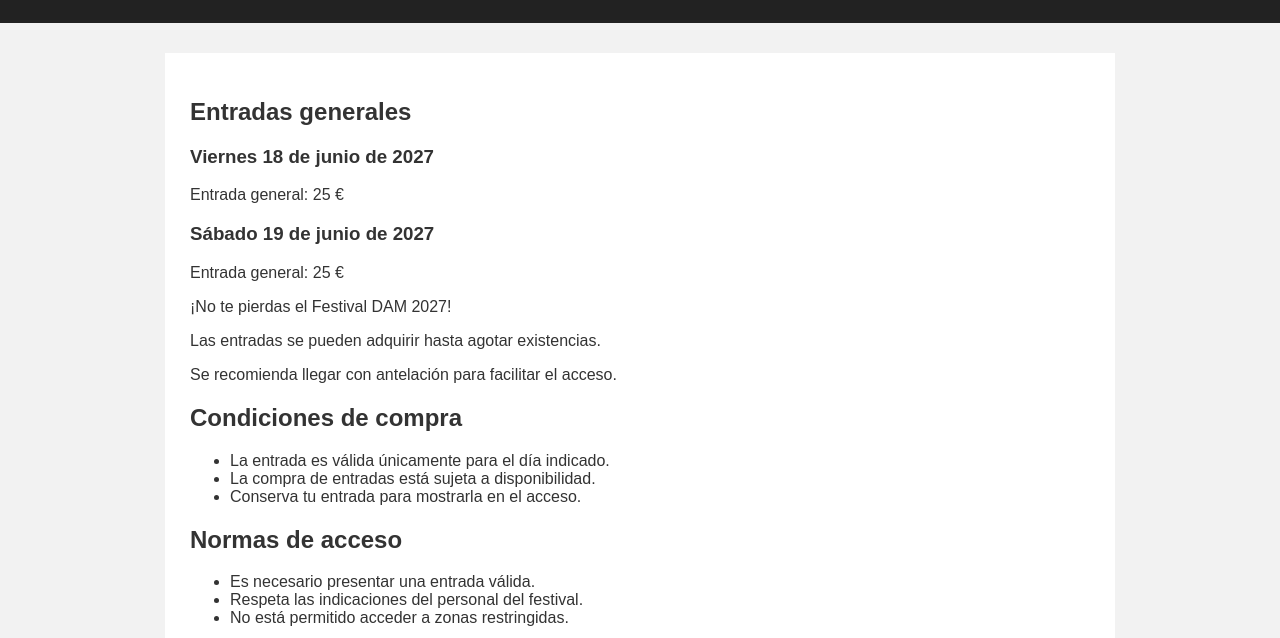
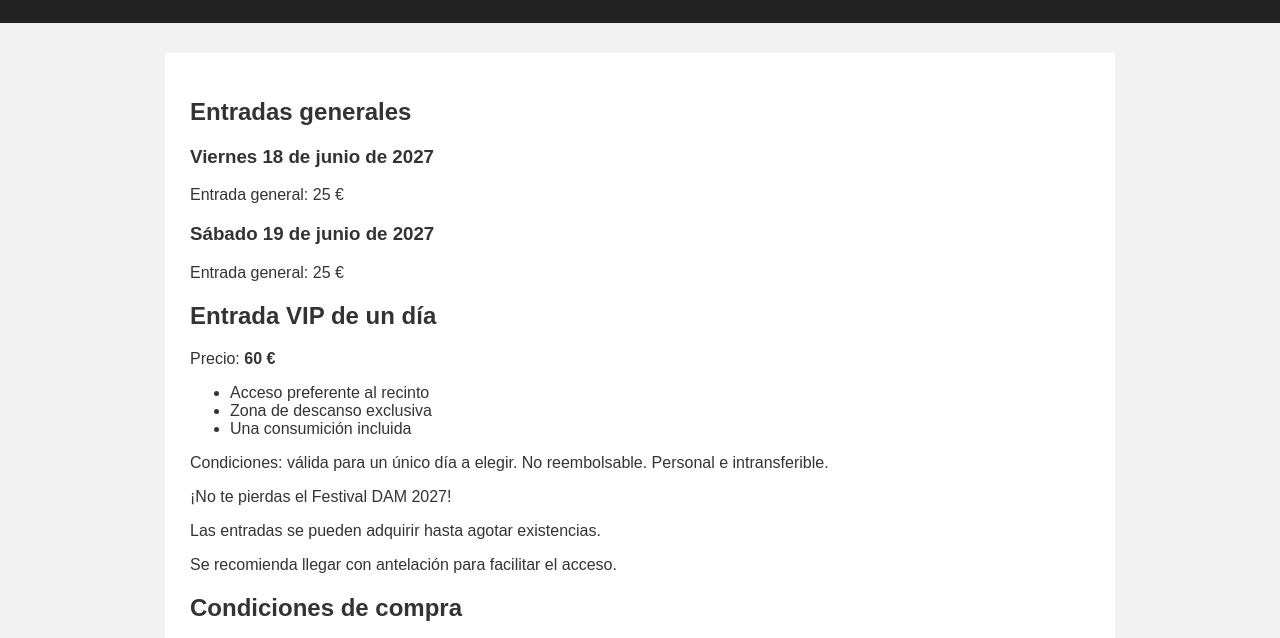
Before and after one commit to alcayasanchez/festival-dam-2027, a plain HTML site: page entradas.html in a window 1280 px wide. Shown: the part 125-763 px from the top of the page. Drawn offline with Linux system fonts and the light colour scheme.

Commit message:
Añade entrada VIP de un día (60€)

```diff
--- a/entradas.html
+++ b/entradas.html
@@ -26,6 +26,17 @@
         <h3>Sábado 19 de junio de 2027</h3>
         <p>Entrada general: 25 €</p>
 
+<section id="entrada-vip">
+  <h2>Entrada VIP de un día</h2>
+  <p>Precio: <strong>60 €</strong></p>
+  <ul>
+    <li>Acceso preferente al recinto</li>
+    <li>Zona de descanso exclusiva</li>
+    <li>Una consumición incluida</li>
+  </ul>
+  <p>Condiciones: válida para un único día a elegir. No reembolsable. Personal e intransferible.</p>
+</section>
+
         <p>¡No te pierdas el Festival DAM 2027!</p>
         <p>Las entradas se pueden adquirir hasta agotar existencias.</p>
         <p>Se recomienda llegar con antelación para facilitar el acceso.</p>
```
